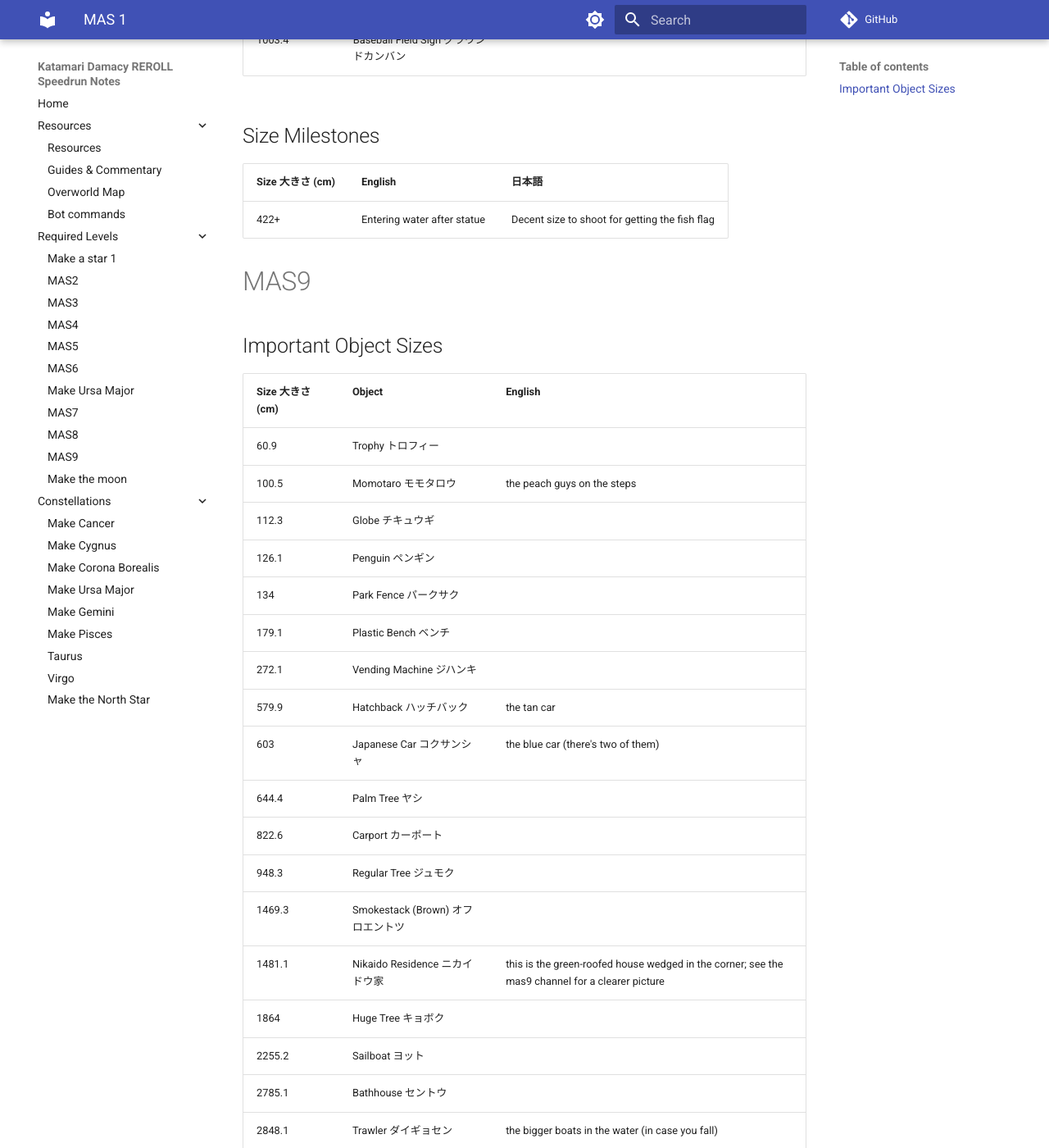
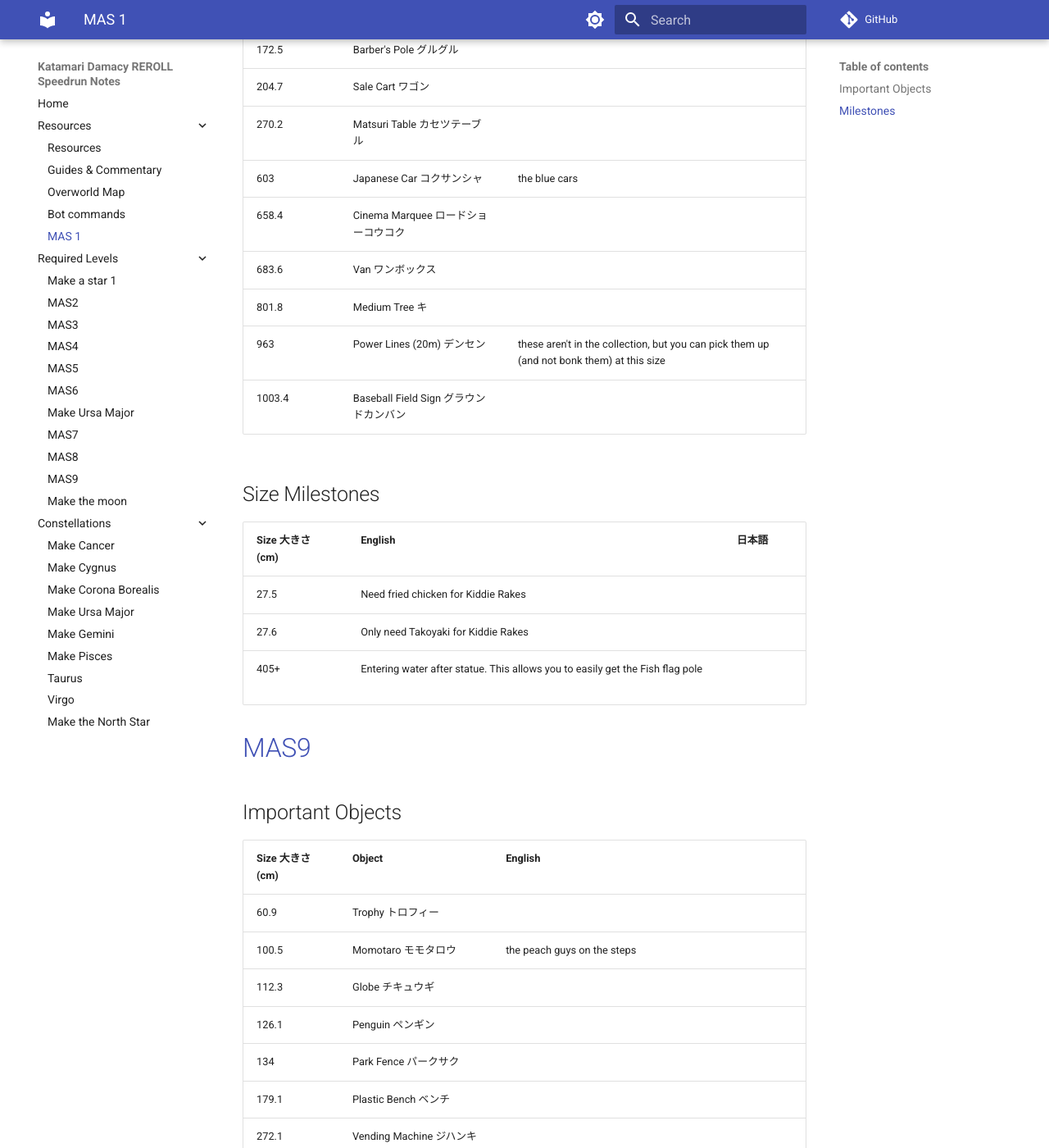
Before and after one commit to shookietea/reroll-notes, an MkDocs documentation site: the page built from docs/Important Object and Size Milestones.md, in a window 1280 px wide and 1400 px high, scrolled down 6920 px. Shown: the whole window at 82% size. Built offline with MkDocs 1.6.1 and Material for MkDocs 9.7.7, drawn with Linux system fonts in a browser that asks for light colours; comment, search, counter and statistics services are not loaded; some of the changed text lies outside the part shown.

Commit message:
compiles important objects and sizes as new resource

```diff
--- a/docs/Katamari Damacy REROLL No-Boost Important Object and Size Milestones.md
+++ b/docs/Important Object and Size Milestones.md
@@ -1,14 +1,20 @@
-# MAS 1
+# [MAS 1](./mas1.md)
 
-## Important Object Sizes
+## Important Objects
 
 | Size 大きさ (cm) | Object                         | English |
 | ---------------- | ------------------------------ | ------- |
 | 5.8              | Cookie Sandwich クッキーサンド |         |
 
-# MAS2
+## Milestones
 
-## Important Object Sizes
+| Size 大きさ (cm) | English                 | 日本語 |
+| ---------------- | ----------------------- | ------ |
+| 9.4              | + Mandarin Slices = End |        |
+
+# [MAS2](./mas2.md)
+
+## Important Objects
 
 | Size 大きさ (cm) | Object                 | English |
 | ---------------- | ---------------------- | ------- |
@@ -17,15 +23,15 @@
 | 12.7             | Blue Sock アオクツシタ |         |
 | 16.5             | Tomato トマト          |         |
 
-## Size Milestones
+## Milestones
 
 | Size 大きさ (cm) | English                 | 日本語                  |
 | ---------------- | ----------------------- | ----------------------- |
 | 7.5              | + Magnet (x3) = Parsley | + ジシャク(x3) = パセリ |
 
-# MAS3
+# [MAS3](./mas3.md)
 
-## Important Object Sizes
+## Important Objects
 
 | Size 大きさ (cm) | Object                          | English |
 | ---------------- | ------------------------------- | ------- |
@@ -39,9 +45,9 @@
 | 44.6             | Planting Fence ミニサク         |         |
 | 46.5             | Flower Pot \[Brown\] ハナコバチ |         |
 
-# MAS4
+# [MAS4](./mas4.md)
 
-## Important Object Sizes
+## Important Objects
 
 | Size 大きさ (cm) | Object                                    | English |
 | ---------------- | ----------------------------------------- | ------- |
@@ -57,9 +63,9 @@
 | 79.6             | Shopping Basket カイモノカゴ              |         |
 | 85.3             | Cucumber Plant キュウリエン               |         |
 
-# MAS5
+# [MAS5](./mas5.md)
 
-## Important Object Sizes
+## Important Objects
 
 | Size 大きさ (cm) | Object                            | English                                                                                                          |
 | ---------------- | --------------------------------- | ---------------------------------------------------------------------------------------------------------------- |
@@ -77,19 +83,22 @@
 | 122.6            | Ceiling Light デンキ              | we don't currently get this in the route, but it's still worth knowing the size                                  |
 | 141.1            | Sidewalk Marker ホドウクイ        | 141.7 before the markers and the tricycle gets you to goal size                                                  |
 
-## Size Milestones
+## Milestones
 
 | Size 大きさ (cm) | English                                                                                                           | 日本語                                                                                                |
 | ---------------- | ----------------------------------------------------------------------------------------------------------------- | ----------------------------------------------------------------------------------------------------- |
+| 13.8             | + Qual Chick (x2) = Big Takoyaki                                                                                  |                                                                                                       |
+| 17.63            | + Hard Eraser (x2) + Film (x2) Mandarin Peel = 18 before mousetrap                                                |                                                                                                       |
+| 26.5             | + Small Fiddler Crab = Soy Sauce Bottle                                                                           |                                                                                                       |
 | 78.6             | + Shopping Basket + Watermelon(x6) + Lucky Cat + Monster Melon = 90.3                                             | + カイモノカゴ + スイカ(x6) + マネキネコ + デカメロン = 90.3                                          |
 | 80.2             | + Shopping Basket + Watermelon(x6) = 90.3                                                                         | + カイモノカゴ + スイカ(x6) = 90.3                                                                    |
 | 90.3             | + Price Tag \[198\] = 92.65                                                                                       | + ネフダ \[198\] = 92.65                                                                              |
 | 91.3             | + Bucket \[Small\](x6) + Open/Closed Sign + Crow + Daikon Radish(x5) + Drink Crate(x3) + Warning Sign(x2) = 110.7 | + バケツ(x6) + テイキュウビ + カラス + ダイコン(x5) + ビールケース(x3) + トビダシチュウイ(x2) = 110.7 |
 | 110.7            | + 8th Step(x11) = Ceiling Light (122.6)                                                                           | + ８ダンメ(x11) = デンキ (122.6)                                                                      |
 
-# MAS6
+# [MAS6](./mas6.md)
 
-## Important Object Sizes
+## Important Objects
 
 | Size 大きさ (cm) | Object                     | English |
 | ---------------- | -------------------------- | ------- |
@@ -103,7 +112,7 @@
 | 272.1            | Vending Machine ジハンキ   |         |
 | 275.5            | Arcade Machine キョウタイ  |         |
 
-## Size Milestones
+## Milestones
 
 | Size 大きさ (cm)        | English                                                                                                                                                                         | 日本語                                                                                                                                                    |
 | ----------------------- | ------------------------------------------------------------------------------------------------------------------------------------------------------------------------------- | --------------------------------------------------------------------------------------------------------------------------------------------------------- |
@@ -111,30 +120,30 @@
 | 165.2                   | + Chicken x3 = White Sheep (167.1)                                                                                                                                              | + ニワトリ x3 = シロヒツジ (167.1)                                                                                                                        |
 | 264.8 after Gas Station | + Squared Shrubbery x2 + Traffic Mirror + Garden Plant (M) x2 + Garden Plant x2 + Vending Machine + Pay Phone + Arcade Machine + Bale of Rice x5 + Tricycle + Balloon Man = 300 | + シカクウエコミ x2 + ミラー + ウエキ x2 + ミニウエキ x2 + ジハンキ + コウシュウデンワ + ジハンキ + コメダワラ x5 + サンリンシャ + フウセンオジサン = 300 |
 
-# MAS7
+# [MAS7](./mas7.md)
 
-## Important Object Sizes
+## Important Objects
 
-| Size 大きさ (cm) | Object                                   | English                                                         |
-| ---------------- | ---------------------------------------- | --------------------------------------------------------------- |
-| 65               | Pineapple パイナップル                   |                                                                 |
-| 89.5             | Chicken ニワトリ                         |                                                                 |
-| 126.1            | Garbage ゴミ                             | helps if small for bike                                         |
-| 126.6            | Garden Lantern トウロウ                  |                                                                 |
-| 188.8            | Bicycle ジテンシャ                       |                                                                 |
-| 224.3            | Squared Shrubbery シカクウエコミ         |                                                                 |
-| 234.8            | Russian Doll (XL) キングマトリョーショカ | bonk to knock out Russian Doll (L) 打つがビッグマトリョーショカ |
-| 272.1            | Vending Machine ジハーン                 |                                                                 |
-| 319.7            | Dairy Cow 乳牛                           |                                                                 |
-| 328.6            | Door トビラ                              | blue entrance park gate                                         |
-| 418              | Small Tree ガイロジュ                    |                                                                 |
-| 525.3            | Swan Boat スワンボート                   |                                                                 |
-| 540.3            | Compact ケイジドウシャ                   | red car                                                         |
-| 544.5            | Light Truck ケイトラ                     | white truck                                                     |
+| Size 大きさ (cm) | Object                                   | English                            | 日本語 |                              |
+| ---------------- | ---------------------------------------- | ---------------------------------- | ------ | ---------------------------- |
+| 65               | Pineapple パイナップル                   |                                    |        |                              |
+| 89.5             | Chicken ニワトリ                         |                                    |        |                              |
+| 126.1            | Garbage ゴミ                             | helps if small for bike            |        |                              |
+| 126.6            | Garden Lantern トウロウ                  |                                    |        |                              |
+| 188.8            | Bicycle ジテンシャ                       |                                    |        |                              |
+| 224.3            | Squared Shrubbery シカクウエコミ         |                                    |        |                              |
+| 234.8            | Russian Doll (XL) キングマトリョーショカ | bonk to knock out Russian Doll (L) |        | 打つがビッグマトリョーショカ |
+| 272.1            | Vending Machine ジハーン                 |                                    |        |                              |
+| 319.7            | Dairy Cow 乳牛                           |                                    |        |                              |
+| 328.6            | Door トビラ                              | blue entrance park gate            |        |                              |
+| 418              | Small Tree ガイロジュ                    |                                    |        |                              |
+| 525.3            | Swan Boat スワンボート                   |                                    |        |                              |
+| 540.3            | Compact ケイジドウシャ                   | red car                            |        |                              |
+| 544.5            | Light Truck ケイトラ                     | white truck                        |        |                              |
 
-# MAS8
+# [MAS8](./mas8.md)
 
-## Important Object Sizes
+## Important Objects
 
 | Size 大きさ (cm) | Object                                 | English                                                                                   |
 | ---------------- | -------------------------------------- | ----------------------------------------------------------------------------------------- |
@@ -164,13 +173,15 @@
 
 ## Size Milestones
 
-| Size 大きさ (cm) | English                     | 日本語                                         |
-| ---------------- | --------------------------- | ---------------------------------------------- |
-| 422+             | Entering water after statue | Decent size to shoot for getting the fish flag |
+| Size 大きさ (cm) | English                             | 日本語 |
+| ---------------- | ----------------------------------- | ------ |
+| 27.5             | Need fried chicken for Kiddie Rakes |        |
+| 27.6             | Only need Takoyaki for Kiddie Rakes |        |
+| 405+             | Entering water after statue. This allows you to easily get the Fish flag pole        |        |
 
-# MAS9
+# [MAS9](./mas9.md)
 
-## Important Object Sizes
+## Important Objects
 
 | Size 大きさ (cm) | Object                            | English                                                                                         |
 | ---------------- | --------------------------------- | ----------------------------------------------------------------------------------------------- |
@@ -194,9 +205,14 @@
 | 2848.1           | Trawler ダイギョセン              | the bigger boats in the water (in case you fall)                                                |
 | 2985             | Stingray Building クマノミビル    |                                                                                                 |
 
-# MOON
+### Milestones
 
-## Important Object Sizes
+| Size 大きさ (cm) | English                                                     | 日本語 |
+| ---------------- | ----------------------------------------------------------- | ------ |
+| 540              | Size after White Wall & Vending Machine to ensure 579.9 for Hatchback                             |        |
+# [MOON](./moon.md)
+
+## Important Objects
 
 | Size 大きさ (cm) | Object                               | English     |
 | ---------------- | ------------------------------------ | ----------- |
@@ -226,17 +242,18 @@
 | 24382.1          | Scallop Island ホタテジマ            |             |
 | 27763.9          | Splashy Island ピチピチジマ          |             |
 
-## Size Milestones
+## Milestones
 
-| Size 大きさ (cm) | English                                               | 日本語 |
-| ---------------- | ----------------------------------------------------- | ------ |
-| 258              | This size is good before bikes                        |        |
-| 282              | After signs                                           |        |
-| 300              | Get this size on pipes to setup a good train cycle    |        |
-| 329              | When going through green gates and arcade machines    |        |
-| 401              | Must get statue in middle if below this size          |        |
-| 868.3115         | + Train = Cage                                        |        |
-| 1121.73          | + Huge Falling Rock x2 = Mushroom (L)                 |        |
-| 1162             | + Huge Falling Rock = Mushroom (L)                    |        |
-| 1430.9           | + Tall Totem Pole + Telephone Pole = Smokestack Brown |        |
-| 1432.43          | + Tall Totem Pole = Smokestack Brown                  |        |
+| Size 大きさ (cm) | English                                                     | 日本語 |
+| ---------------- | ----------------------------------------------------------- | ------ |
+| 258              | This size is good before bikes                              |        |
+| 282              | After signs                                                 |        |
+| 300              | Get this size on pipes to setup a good train cycle          |        |
+| 329              | When going through green gates and arcade machines          |        |
+| 401              | Must get Spirt of Fun (statue) in middle if below this size |        |
+| 868.3115         | + Train = Cage                                              |        |
+| 1121.73          | + Huge Falling Rock x2 = Mushroom (L)                       |        |
+| 1162             | + Huge Falling Rock = Mushroom (L)                          |        |
+| 1430.9           | + Tall Totem Pole + Telephone Pole = Smokestack Brown       |        |
+| 1432.43          | + Tall Totem Pole = Smokestack Brown                        |        |
+| 12000            | Needed when crossing bridge after Cranes                    |        |
--- a/mkdocs.yml
+++ b/mkdocs.yml
@@ -12,6 +12,7 @@
       - 'guides-commentary.md'
       - 'Overworld Map.md'
       - 'bot-commands.md'
+      - 'Important Object and Size Milestones.md'
   - 'Required Levels':
       - 'MAS1.md'
       - 'MAS2.md'
```
